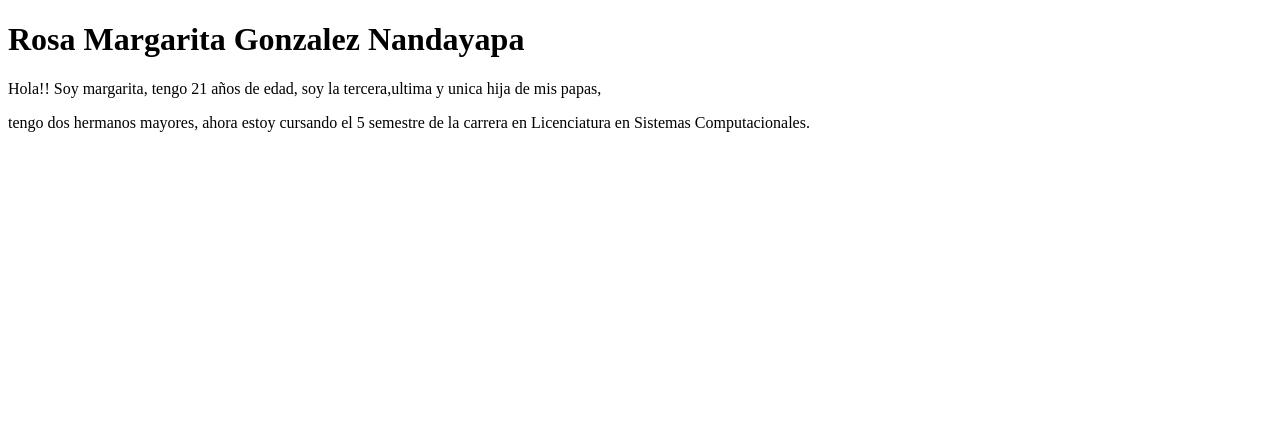
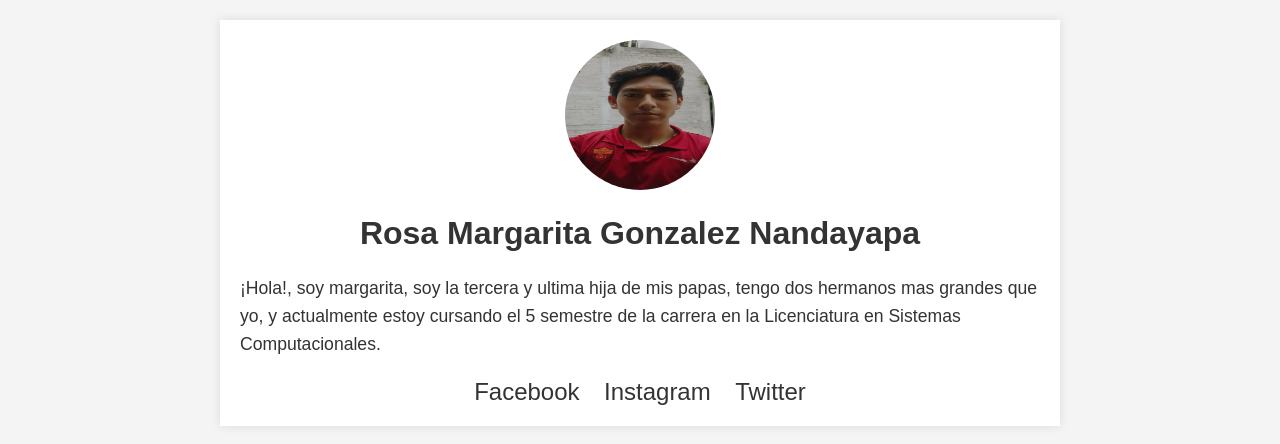
Before and after one commit to LuisToledo1112/Perfiles, a plain HTML site: page Margarita.html in a window 1280 px wide. Drawn offline with Linux system fonts and the light colour scheme.

Commit message:
Update Margarita.html

```diff
--- a/Margarita.html
+++ b/Margarita.html
@@ -1,14 +1,65 @@
 <!DOCTYPE html>
-<html lang="en">
+<html lang="es">
 <head>
     <meta charset="UTF-8">
     <meta name="viewport" content="width=device-width, initial-scale=1.0">
-    <title>Perfil personal</title>
+    <title>Perfil Personal</title>
+    <style>
+        body {
+            font-family: Arial, sans-serif;
+            background-color: #f4f4f4;
+            color: #333;
+            margin: 0;
+            padding: 20px;
+        }
+        .container {
+            max-width: 800px;
+            margin: auto;
+            background-color: #fff;
+            padding: 20px;
+            box-shadow: 0 0 10px rgba(0, 0, 0, 0.1);
+        }
+        .profile-image {
+            text-align: center;
+        }
+        .profile-image img {
+            border-radius: 50%;
+            width: 150px;
+            height: 150px;
+        }
+        h1 {
+            text-align: center;
+        }
+        p {
+            font-size: 1.1em;
+            line-height: 1.6;
+        }
+        .social-links {
+            text-align: center;
+            margin-top: 20px;
+        }
+        .social-links a {
+            margin: 0 10px;
+            text-decoration: none;
+            color: #333;
+            font-size: 1.5em;
+        }
+    </style>
 </head>
 <body>
-    <h1>Rosa Margarita Gonzalez Nandayapa</h1>
-    <p>Hola!! Soy margarita, tengo 21 años de edad, soy la tercera,ultima y unica hija de mis papas, </p>
-    <p>tengo dos hermanos mayores, ahora estoy cursando el 5 semestre de la carrera en
-        Licenciatura en Sistemas Computacionales.</p>
+    <div class="container">
+        <div class="profile-image">
+            <img src="Fotos/Foto_Toledo.jpg" alt="Foto de Perfil">
+        </div>
+        <h1>Rosa Margarita Gonzalez Nandayapa</h1>
+        <p>¡Hola!, soy margarita, soy la tercera y ultima hija de mis papas, tengo
+            dos hermanos mas grandes que yo, y actualmente estoy cursando el
+            5 semestre de la carrera en la Licenciatura en Sistemas Computacionales.</p>
+        <div class="social-links">
+            <a href="https://www.facebook.com/tuusuario" target="_blank">Facebook</a>
+            <a href="https://www.instagram.com/tuusuario" target="_blank">Instagram</a>
+            <a href="https://www.twitter.com/tuusuario" target="_blank">Twitter</a>
+        </div>
+    </div>
 </body>
 </html>
```
